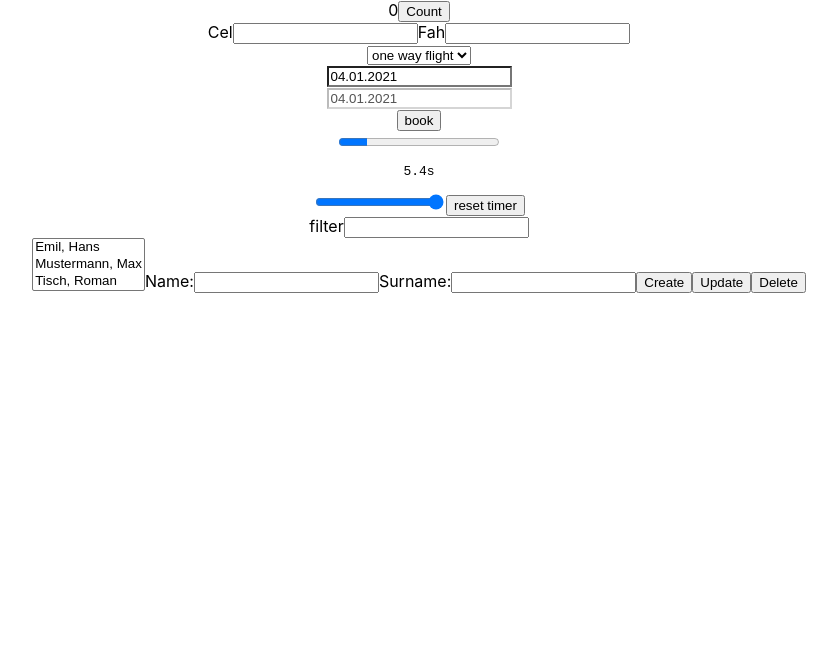
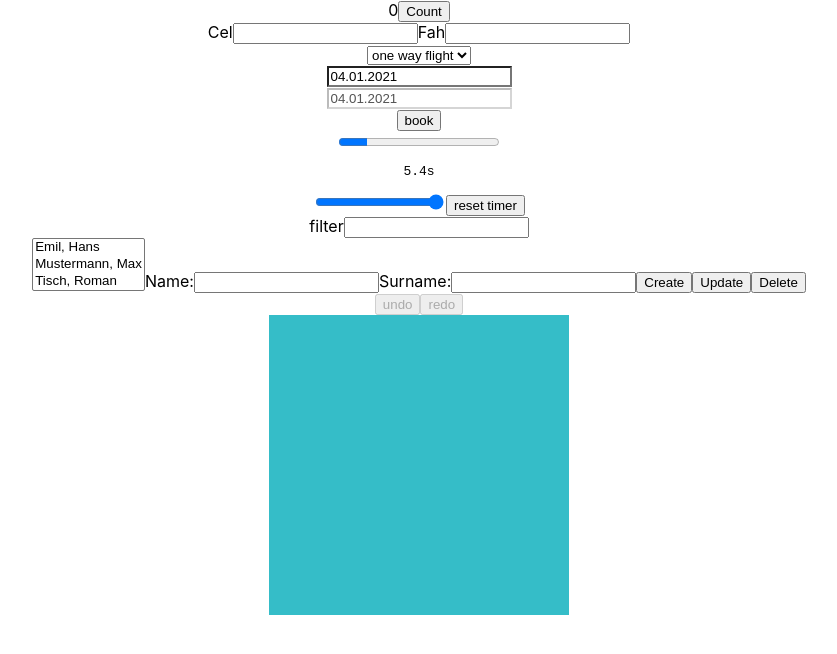
Before and after one commit to violeine/7react, a React (Create React App) app: page / in a window 1280 px wide. Shown: the top 654 px of the page, without its empty margins (221-1058 px from the left). Built offline with nearby package versions, Linux system fonts and the light colour scheme.

Commit message:
circle drawer

```diff
--- a/src/App.js
+++ b/src/App.js
@@ -5,6 +5,7 @@ import { TempConv } from "./TempConv.js";
 import { BookFlight } from "./BookFlight.js";
 import { Timer } from "./Timer.js";
 import { Crud } from "./Crud.js";
+import { CircleDraw } from "./CircleDraw.js";
 
 function App() {
   return (
@@ -14,6 +15,7 @@ function App() {
       <BookFlight />
       <Timer />
       <Crud />
+      <CircleDraw />
     </div>
   );
 }
--- /dev/null
+++ b/src/CircleDraw.js
@@ -0,0 +1,174 @@
+import { useState, useEffect } from "react";
+
+export function CircleDraw() {
+  const {
+    circles,
+    setCircles,
+    push,
+    undo,
+    isUndoable,
+    redo,
+    isRedoable,
+  } = useHistory();
+
+  const [popUp, setPopUp] = useState({ on: false, posX: 0, posY: 0 });
+  return (
+    <div>
+      <button onClick={undo} disabled={isUndoable()}>
+        undo
+      </button>
+      <button onClick={redo} disabled={isRedoable()}>
+        redo
+      </button>
+      <div
+        style={{
+          width: "300px",
+          height: "300px",
+          backgroundColor: "#35bdc8",
+          marginLeft: "auto",
+          marginRight: "auto",
+          position: "relative",
+          overflow: "hidden",
+        }}
+        onClick={(e) => {
+          if (popUp.on) {
+            push([...circles]);
+            setPopUp({ on: false });
+          } else if (e.target == e.currentTarget) {
+            push([
+              ...circles,
+              {
+                clientX: e.nativeEvent.offsetX,
+                clientY: e.nativeEvent.offsetY,
+                width: 30,
+              },
+            ]);
+          } else {
+            var rect = e.currentTarget.getBoundingClientRect();
+            var x = e.clientX - rect.left;
+            var y = e.clientY - rect.top;
+            setPopUp({
+              on: true,
+              posX: x,
+              posY: y,
+              circleId: e.target.dataset.id,
+            });
+          }
+        }}
+      >
+        {circles.map((el, idx) => (
+          <Circle
+            key={idx}
+            dataId={idx}
+            posX={el.clientX}
+            posY={el.clientY}
+            width={el.width}
+            popup={setPopUp}
+          />
+        ))}
+        {popUp.on ? (
+          <PopUp {...popUp} circles={circles} setCircles={setCircles} />
+        ) : null}
+      </div>
+    </div>
+  );
+}
+
+function Circle({ dataId, posX, posY, width, popup }) {
+  return (
+    <div
+      data-id={dataId}
+      style={{
+        position: "absolute",
+        top: posY,
+        left: posX,
+        width: width,
+        height: width,
+        borderRadius: "50%",
+        border: "1px solid",
+        transform: "translate(-50%, -50%)",
+      }}
+    ></div>
+  );
+}
+
+function PopUp({ posX, posY, circleId, circles, setCircles }) {
+  const [toggle, setToggle] = useState(false);
+  function widthChange(e) {
+    var newCircle = [...circles];
+    newCircle[circleId] = {
+      ...newCircle[circleId],
+      width: Number(e.target.value),
+    };
+    setCircles(newCircle);
+  }
+  useEffect(() => {
+    setToggle(false);
+  }, [posX, posY, circleId]);
+  return (
+    <div
+      style={{
+        top: posY,
+        left: posX,
+        position: "absolute",
+        width: "120px",
+        backgroundColor: "darkgray",
+        zIndex: "100",
+      }}
+      onClick={(e) => {
+        e.stopPropagation();
+        setToggle(true);
+      }}
+    >
+      {toggle ? (
+        <input
+          type="range"
+          min={2}
+          max={100}
+          value={circles[circleId].width}
+          onChange={widthChange}
+        />
+      ) : (
+        "Adjust diameter"
+      )}
+    </div>
+  );
+}
+
+function useHistory() {
+  const [circles, setCircles] = useState([]);
+  const [history, setHistory] = useState([]);
+  const [redoArr, setRedoArr] = useState([]);
+  return {
+    push: function (state) {
+      setHistory([...history, state]);
+      setCircles(state);
+      setRedoArr([]);
+    },
+    setCircles,
+    circles,
+    undo: function () {
+      const state = history.slice(0, -1);
+      const redo = history.slice(0).pop();
+      if (state.length == 0) {
+        setCircles([]);
+      } else {
+        setCircles(state.pop());
+      }
+      setHistory(history.slice(0, -1));
+      setRedoArr([...redoArr, redo]);
+    },
+    redo: function () {
+      const state = redoArr.slice(0).pop();
+      setHistory([...history, state]);
+      setCircles(state);
+      setRedoArr(redoArr.slice(0, -1));
+    },
+    isUndoable: function () {
+      return history.length == 0;
+    },
+    isRedoable: function () {
+      return redoArr.length == 0;
+    },
+  };
+}
```
